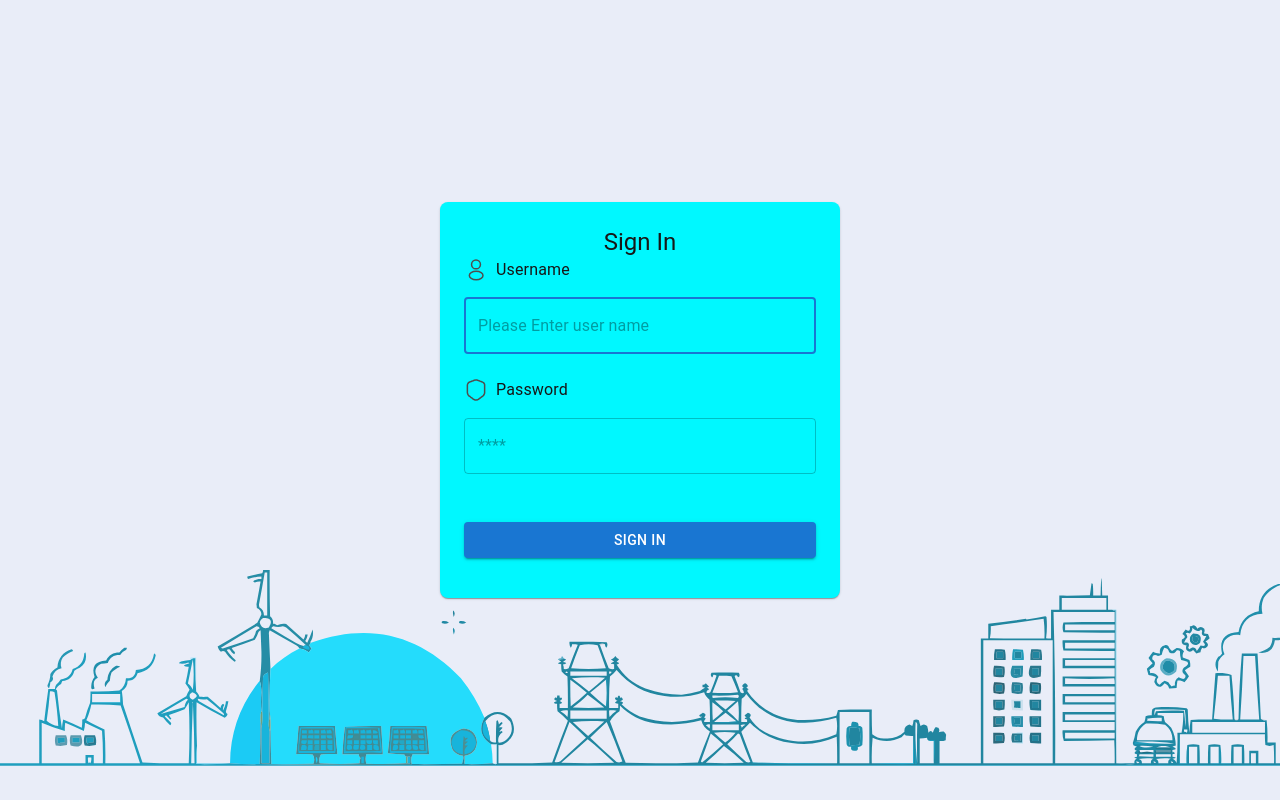
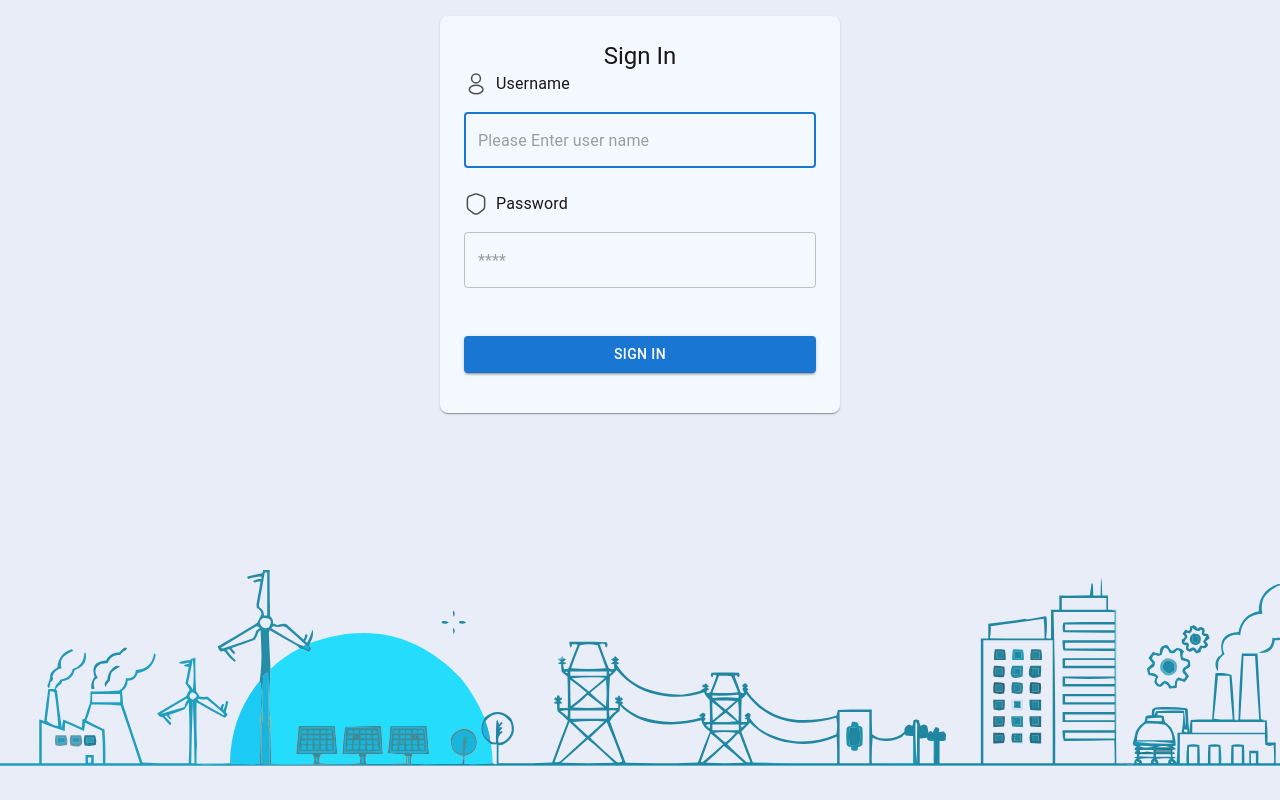
Before and after one commit to zahrabank1989/mdm-ui, a Next.js app: page / in a window 1280 px wide. Built offline with nearby package versions, Linux system fonts and the light colour scheme.

Commit message:
change layout with flex

```diff
--- a/src/components/Login.tsx
+++ b/src/components/Login.tsx
@@ -1,59 +1,66 @@
-// src/components/Login.tsx
 import React from 'react';
-import {Button, TextField, Container, Typography, Box} from '@mui/material';
+import { Button, TextField, Container, Typography, Box } from '@mui/material';
 
 const CustomUserIcon = '/login/profile.svg'; // Path to profile.svg in public/login
 const CustomLockIcon = '/login/shield.png'; // Path to lock.png in public/login
 const FooterImageLg = '/login/power-grids-and-outages-2 1.svg'; // Path to your footer image
 const FooterImageMd = '/login/power-grids-and-outages-md.svg'; // Path to your footer image
 const FooterImageSm = '/login/power-grids-and-outages-sm.svg'; // Path to your footer image
+
 const Login: React.FC = () => {
     const handleSubmit = (event: React.FormEvent<HTMLFormElement>) => {
         event.preventDefault();
         console.log("Login submitted");
     };
+
     return (
         <Container
             component="main"
             sx={{
-                height: '100vh', // Full viewport height
                 display: 'flex',
                 flexDirection: 'column', // Stack children vertically
                 alignItems: 'center', // Center horizontally
-                justifyContent: 'center', // Center vertically
+                //justifyContent: 'center', // Center vertically
+                justifyContent: 'space-between', // Space between the boxes
+
                 backgroundColor: 'rgba(233, 237, 248, 1)',
                 padding: 0,
                 margin: 0,
+                height: '100vh', // Full height of the viewport
             }}
             disableGutters
             maxWidth={false}
         >
             <Box
                 sx={{
-                    backgroundColor: 'rgba(0, 248, 255, 1)',
+                    backgroundColor: 'rgba(244, 248, 255, 1)',
                     borderRadius: 2,
                     padding: 3,
                     width: {
-                        xs: '80%',  // 90% width on extra small screens
-                        sm: '70%',   // 70% width on small screens
-                        md: '50%',   // 50% width on medium screens
+                        xs: '90%',  // 90% width on extra small screens
+                        sm: '80%',   // 80% width on small screens
+                        md: '60%',   // 60% width on medium screens
                         lg: '40%',   // 40% width on large screens
                     },
                     maxWidth: '400px', // Optional: Set a maximum width for larger screens
                     boxShadow: 1, // Optional: Add shadow for better visibility
-
+                    mt:2,
+                    //display: 'flex',
+                    //flexDirection: 'column', // Stack form elements vertically
                 }}
             >
+
                 <Typography component="h1" variant="h5" align="center">
                     Sign In
                 </Typography>
-                <form onSubmit={handleSubmit}>
-                    <Box sx={{mb: 2}}>
-                        <Typography variant="body1" sx={{display: 'flex', alignItems: 'center'}}>
+
+                <form onSubmit={handleSubmit} style={{ flexGrow: 1 }}>
+                    <Box sx={{ mb: 2 }}>
+                        <Typography variant="body1" sx={{ display: 'flex', alignItems: 'center' }}>
                             <img
                                 src={CustomUserIcon}
                                 alt="User Icon"
-                                style={{marginRight: '8px', width: '24px', height: '24px'}}
+                                style={{ marginRight: '8px', width: '24px', height: '24px' }}
                             />
                             Username
                         </Typography>
@@ -66,12 +73,12 @@ const Login: React.FC = () => {
                             placeholder="Please Enter user name"
                         />
                     </Box>
-                    <Box sx={{mb: 2}}>
-                        <Typography variant="body1" sx={{display: 'flex', alignItems: 'center'}}>
+                    <Box sx={{ mb: 2 }}>
+                        <Typography variant="body1" sx={{ display: 'flex', alignItems: 'center' }}>
                             <img
                                 src={CustomLockIcon}
                                 alt="Lock Icon"
-                                style={{marginRight: '8px', width: '24px', height: '24px'}}
+                                style={{ marginRight: '8px', width: '24px', height: '24px' }}
                             />
                             Password
                         </Typography>
@@ -88,7 +95,7 @@ const Login: React.FC = () => {
                         type="submit"
                         fullWidth
                         variant="contained"
-                        sx={{mt: 3, mb: 2}}
+                        sx={{ mt: 3, mb: 2 }}
                     >
                         Sign In
                     </Button>
@@ -97,27 +104,30 @@ const Login: React.FC = () => {
             {/* Footer Image */}
             <Box
                 sx={{
-                    position: 'absolute', // Position it at the bottom
-                    bottom: 0, // Adjust as necessary
-                    left: 0,
-                    right: 0,
-                    display: 'flex',
-                    justifyContent: 'center',
-                    mt: 10,
+                   // backgroundColor: 'rgba(233, 237, 248, 1)',
+                  //  position: 'absolute', // Position it at the bottom
+                  //  bottom: 0, // Adjust as necessary
+                  //  left: 0,
+                  //  right: 0,
+                  //  display: 'flex',
+                   // justifyContent: 'center',
+                    //mt: 20, // Adjust margin-top as necessary
+                   // alignSelf: 'flex-end'
                 }}
             >
                 <picture>
                     <source media="(max-width: 600px)" srcSet={FooterImageSm}/>
                     <source media="(max-width: 960px)" srcSet={FooterImageMd}/>
+                    <source media="(max-width: 1500px)" srcSet={FooterImageLg}/>
+
                     <img
                         src={FooterImageLg}
                         alt="Footer"
                         style={{maxWidth: '100%', height: 'auto'}} // Responsive image
                     />
                 </picture>
-
-
             </Box>
-        </Container>);
+        </Container>
+    );
 };
 export default Login;
--- a/src/styles/globals.css
+++ b/src/styles/globals.css
@@ -3,7 +3,7 @@
 @tailwind utilities;
 
 :root {
-  --background: #ffffff;
+  --background: #E9EDF8;
   --foreground: #171717;
 }
 
```
